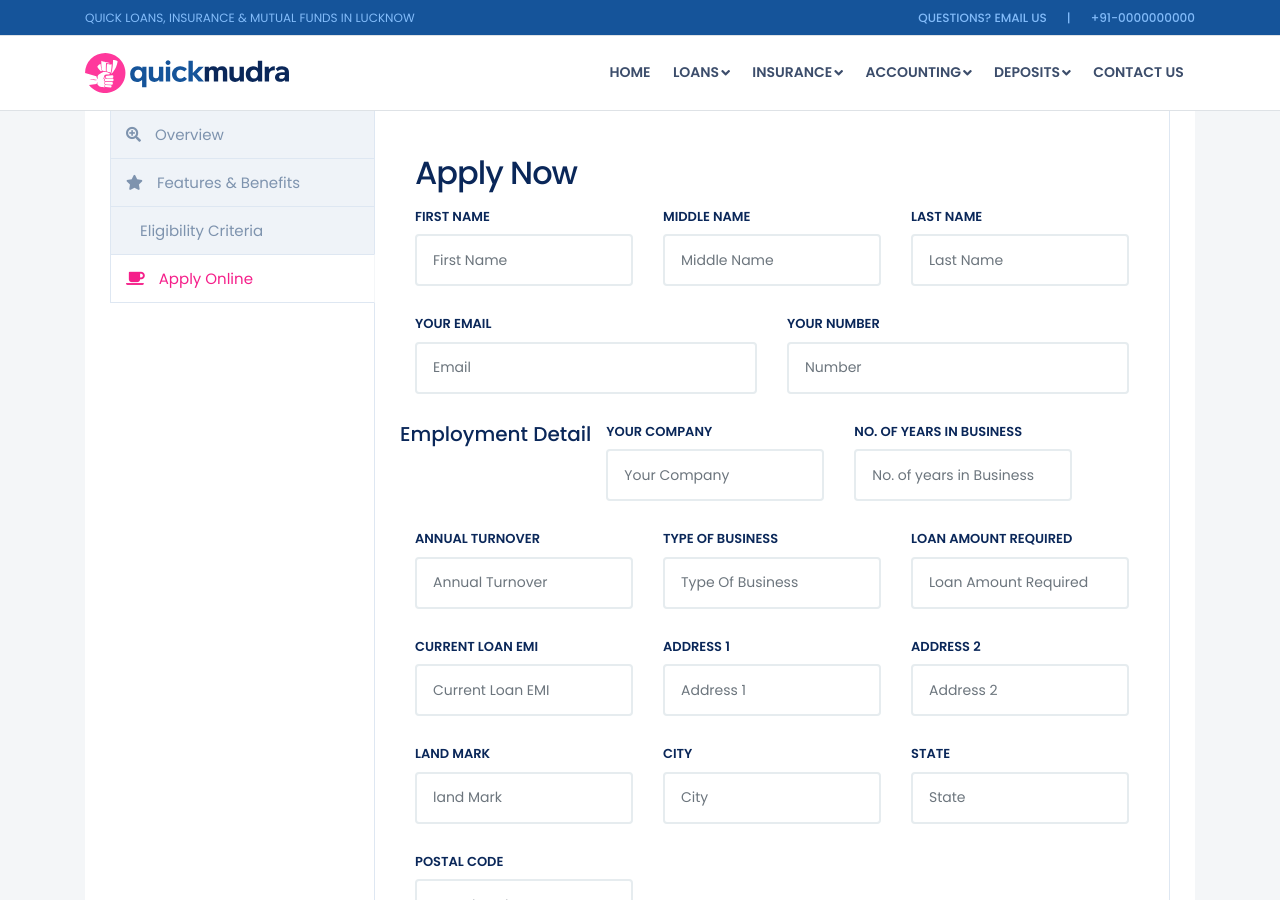
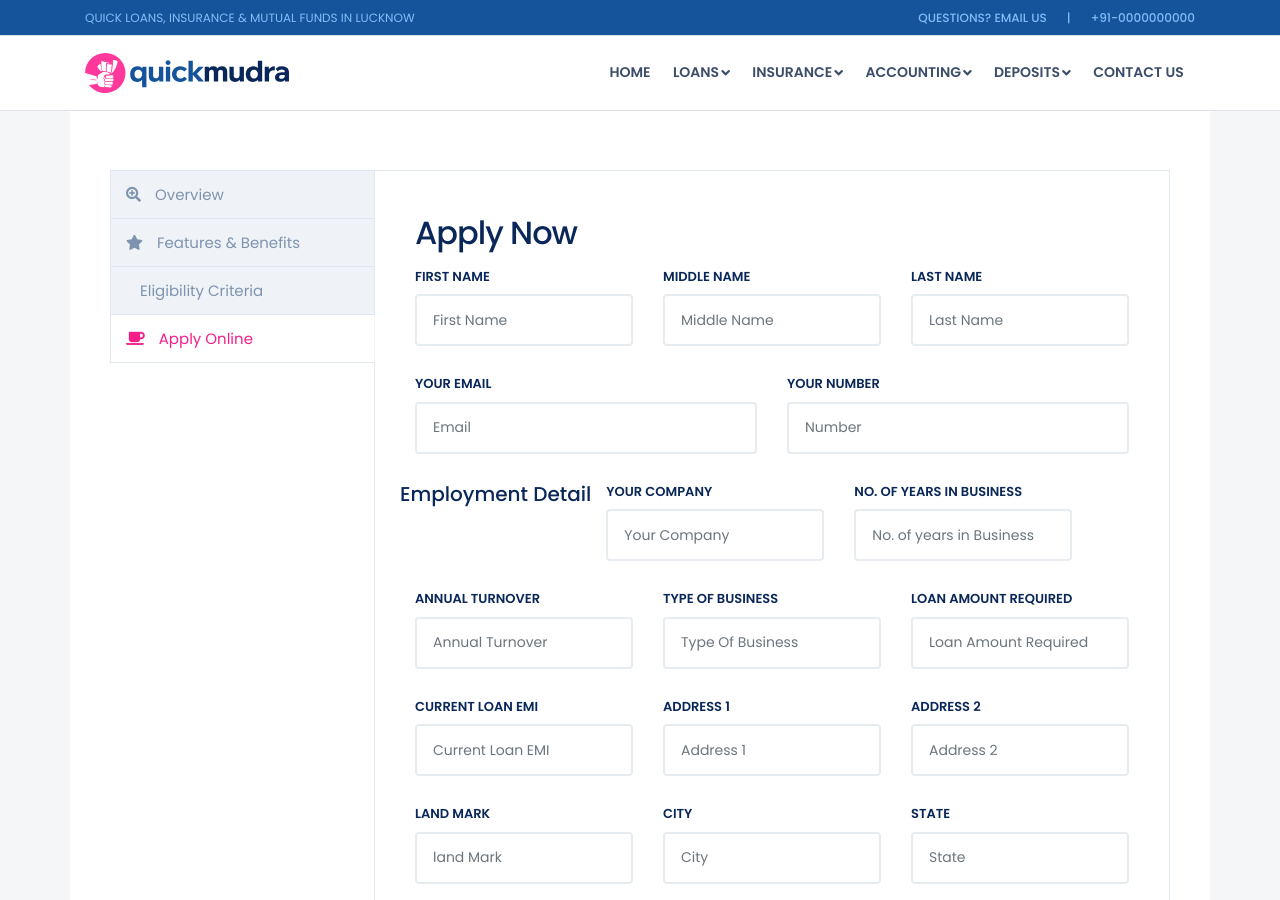
Before and after one commit to jaswinder-singh/creditme, a Jekyll site: the page built from pages/business-loan.html, in a window 1280 px wide and 900 px high. Built offline with Jekyll 4.4.1, drawn with Linux system fonts in a browser that asks for light colours; nearby versions of some CDN libraries.

Commit message:
Update business-loan.html

```diff
--- a/pages/business-loan.html
+++ b/pages/business-loan.html
@@ -7,10 +7,10 @@ permalink: /business-loan
 ---
 <div class=" ">
         <!-- content start -->
-        <div class="container">
+        <div class="container bg-white pdt60">
             <div class="row">
                 <div class="col-md-12">
-                    <div class="wrapper-content bg-white pinside40">
+                    <div class="wrapper-content pinside40">
                         <div class="product-tabs">
                             <div class="row">
                                 <!-- Nav tabs -->
```
